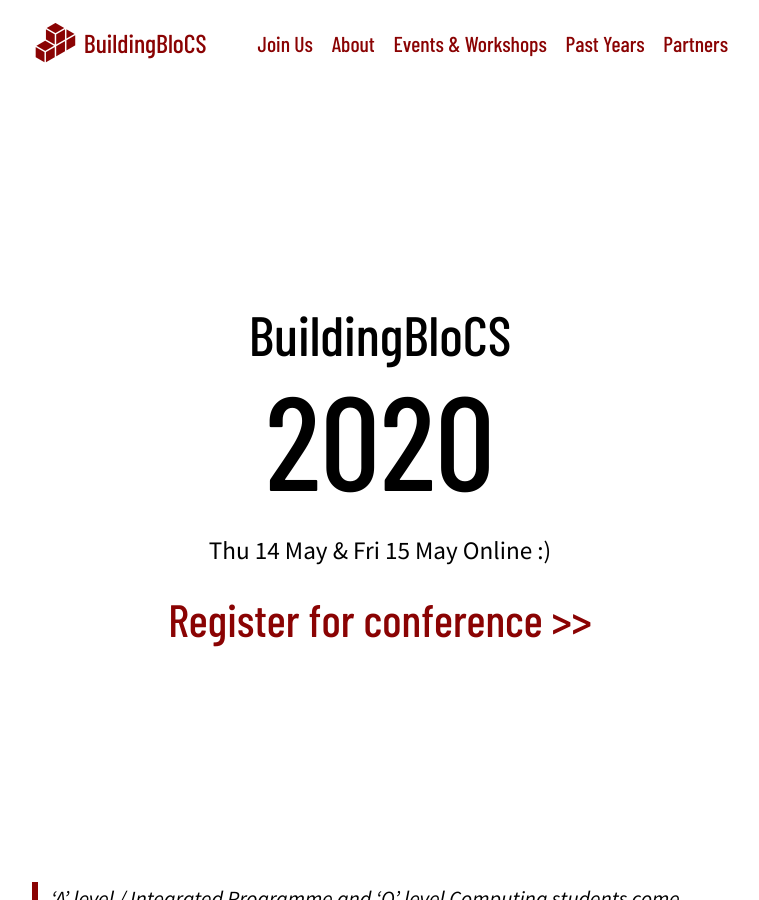
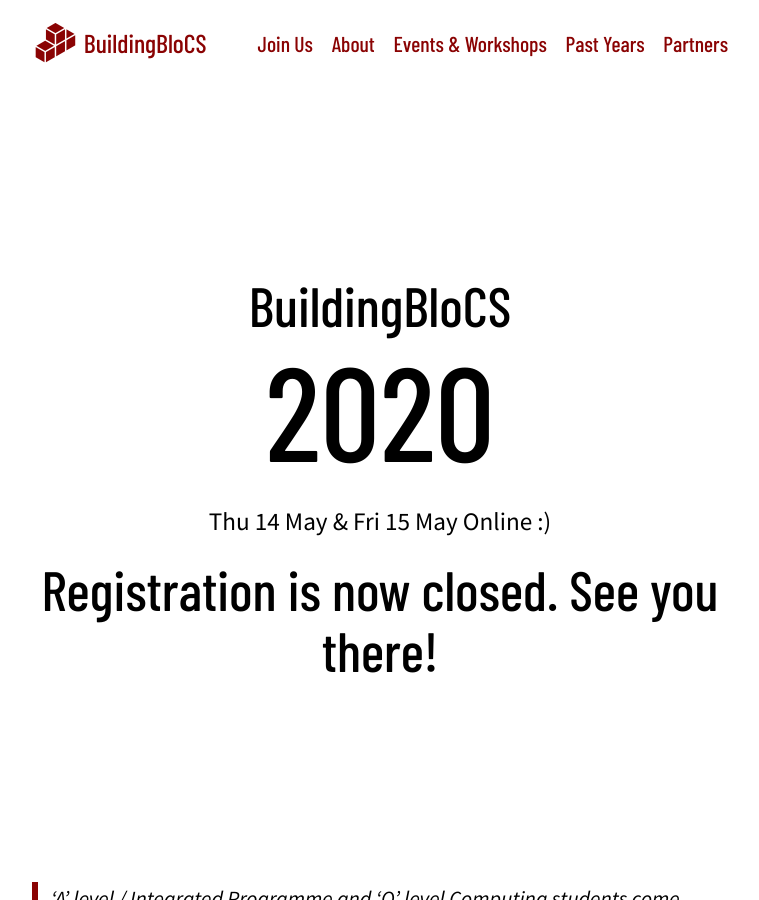
Before and after one commit to buildingblocs/2020, a Jekyll site: the page built from index.md, in a window 1280 px wide and 900 px high. Shown: the whole window, without its empty margins (260-1019 px from the left). Built offline with Jekyll 4.4.1, drawn with Linux system fonts in a browser that asks for light colours; some web fonts are replaced; a script that is not in the unit is left out.

Commit message:
Closed Registration

```diff
--- a/index.md
+++ b/index.md
@@ -13,7 +13,7 @@
             {{ site.date }} {{ site.location }} :)
         </p>
 	<p>
-	    <h2><a href="https://tinyurl.com/bbcs20conference">Register for conference >></a></h2>
+	    <h1>Registration is now closed. See you there!</h1>
 	</p>
 
 
```
